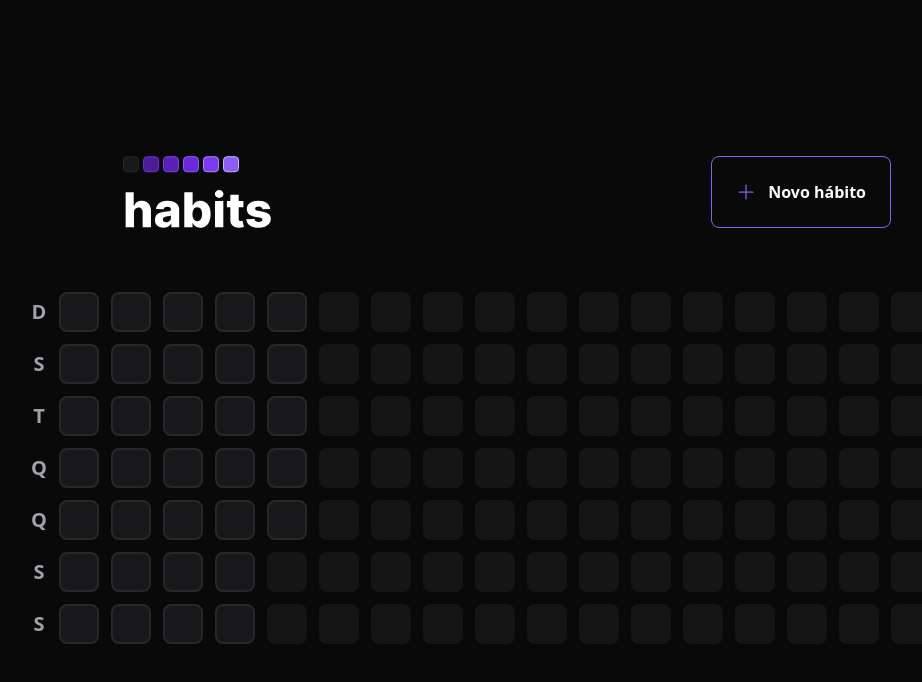
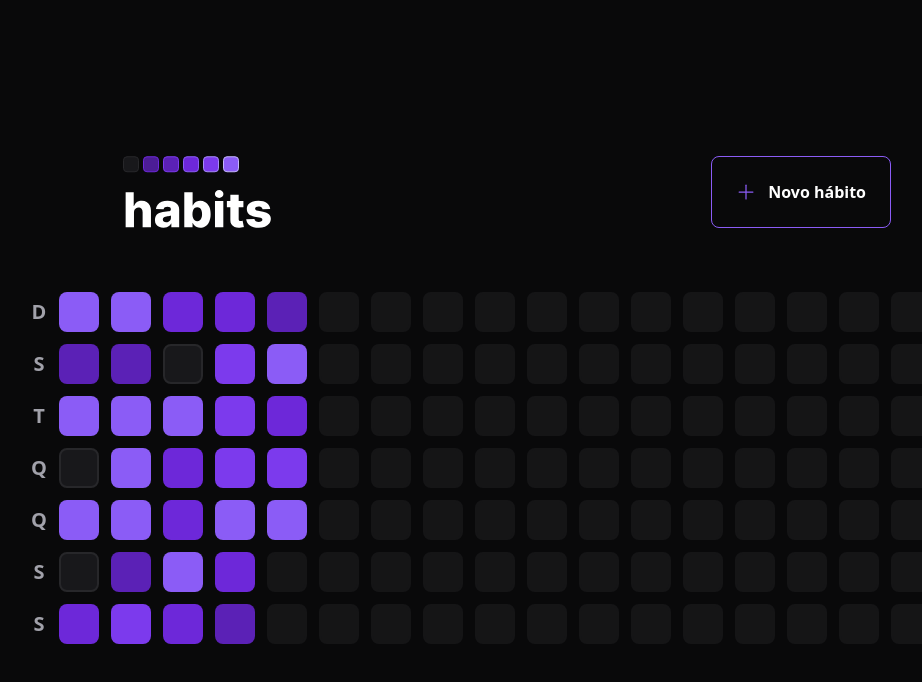
Before and after one commit to leiaoliver/Habits, a React (Vite) app in the folder web/: page / in a window 1280 px wide. Shown: the top 682 px of the page, without its empty margins (133-1055 px from the left). Built offline with nearby package versions, Linux system fonts and the light colour scheme.

Commit message:
progressBar

```diff
--- a/web/package.json
+++ b/web/package.json
@@ -11,6 +11,7 @@
   "dependencies": {
     "@radix-ui/react-dialog": "^1.0.2",
     "@radix-ui/react-popover": "^1.0.3",
+    "clsx": "^1.2.1",
     "dayjs": "^1.11.7",
     "phosphor-react": "^1.4.1",
     "react": "^18.2.0",
--- a/web/src/components/HabitDay.tsx
+++ b/web/src/components/HabitDay.tsx
@@ -1,14 +1,31 @@
 import * as Popover from "@radix-ui/react-popover";
+import clsx from "clsx";
 import { ProgressBar } from "./ProgressBar";
 
-// interface HabitDayProps {
-//   completed: number;
-// }
+interface HabitDayProps {
+  completed: number;
+  amount: number;
+}
 
-export function HabitDay() {
+export function HabitDay({ completed, amount }: HabitDayProps) {
+  const completedPercentage = Math.round((completed / amount) * 100);
+
   return (
     <Popover.Root>
-      <Popover.Trigger className="w-10 h-10 bg-zinc-900 border-2 border-zinc-800 rounded-lg" />
+      <Popover.Trigger
+        className={clsx("w-10 h-10 rounded-lg", {
+          " bg-zinc-900 border-2 border-zinc-800": completedPercentage === 0,
+          "bg-violet-900 border-violet-700":
+            completedPercentage > 0 && completedPercentage < 20,
+          "bg-violet-800 border-violet-600":
+            completedPercentage >= 20 && completedPercentage < 40,
+          "bg-violet-700 border-violet-500":
+            completedPercentage >= 40 && completedPercentage < 60,
+          "bg-violet-600 border-violet-500":
+            completedPercentage >= 60 && completedPercentage < 80,
+          "bg-violet-500 border-violet-400": completedPercentage >= 80,
+        })}
+      />
 
       <Popover.Portal>
         <Popover.Content className="min-w-[320px] p-6 rounded-2xl bg-zinc-900 flex flex-col">
--- a/web/src/components/ProgressBar.tsx
+++ b/web/src/components/ProgressBar.tsx
@@ -8,7 +8,7 @@
       <div
         role="progressbar"
         aria-label="Progresso de hábitos completados nesse dia"
-        aria-aria-valuenow={props.progress}
+        aria-valuenow={props.progress}
         className="h-3 rounded-xl bg-violet-600"
         style={{
           width: `${props.progress}%`,
--- a/web/src/components/SummaryTable.tsx
+++ b/web/src/components/SummaryTable.tsx
@@ -26,7 +26,13 @@
 
       <div className="grid grid-rows-7 grid-flow-col gap-3">
         {summaryDates.map((date) => {
-          return <HabitDay key={date.toString()} />;
+          return (
+            <HabitDay
+              amount={5}
+              completed={Math.round(Math.random() * 5)}
+              key={date.toString()}
+            />
+          );
         })}
 
         {amountOfToFill > 0 &&
```
Also changed, not shown: 2 other files (tests, documents, lock files or other folders).
